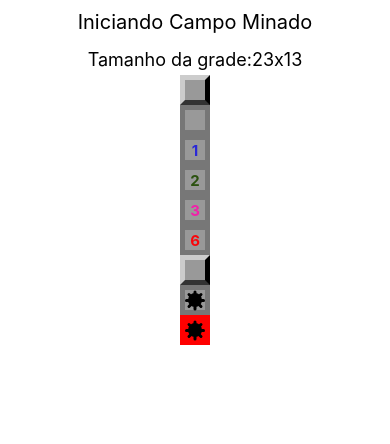
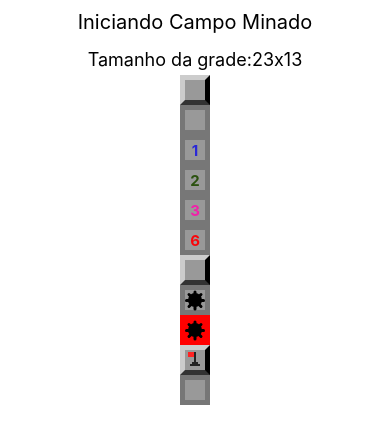
Before and after one commit to rafaelnmelo/minefield, a React Native app: screen / in a window 390 px wide. Shown: the top 444 px of the page. Built offline with nearby package versions, Linux system fonts and the light colour scheme.

Commit message:
Componente flag e integrando ao app

```diff
--- a/App.js
+++ b/App.js
@@ -23,6 +23,8 @@
         <Field mined />
         <Field mined opened />
         <Field mined opened exploded/>
+        <Field flagged/>
+        <Field flagged opened />
       </SafeAreaView>
     )
   }
--- a/src/components/Field.js
+++ b/src/components/Field.js
@@ -2,14 +2,16 @@
 import { SafeAreaView, StyleSheet, Text } from "react-native"
 import params from "../params"
 import Mine from "./Mine"
+import Flag from "./Flag"
 
 export default props => {
-    const { mined, opened, nearMines, exploded } = props
+    const { mined, opened, nearMines, exploded, flagged } = props
 
     const styleField = [styles.field]
     if (opened) styleField.push(styles.opened)
     if (exploded) styleField.push(styles.exploded)
-    if (styleField.length === 1) styleField.push(styles.regular)
+    if (flagged) styleField.push(styles.flagged)
+    if (!opened && !exploded) styleField.push(styles.regular)
 
     let color = null
     if (nearMines > 0) {
@@ -26,6 +28,7 @@
                     {nearMines}
                 </Text> : false}
             {mined && opened ? <Mine /> : false}
+            {flagged && !opened ? <Flag /> : false}
         </SafeAreaView>
     )
 }
@@ -56,5 +59,8 @@
     exploded: {
         backgroundColor: 'red',
         borderColor: 'red'
+    },
+    flagged: {
+
     }
 })
--- /dev/null
+++ b/src/components/Flag.js
@@ -0,0 +1,49 @@
+import React from "react"
+import { SafeAreaView, StyleSheet } from "react-native"
+
+export default props => {
+    return (
+        <SafeAreaView style={styles.container} >
+            <SafeAreaView style={styles.flagPole} />
+            <SafeAreaView style={styles.flag} />
+            <SafeAreaView style={styles.base1} />
+            <SafeAreaView style={styles.base2} />
+        </SafeAreaView>
+    )
+}
+
+const styles = StyleSheet.create({
+    container: {
+        marginTop: 2
+    },
+    flagPole: {
+        position: 'absolute',
+        height: 14,
+        width: 2,
+        marginLeft: 9,
+        backgroundColor: '#222'
+    },
+    flag: {
+        position: 'absolute',
+        height: 5,
+        width: 6,
+        marginLeft: 3,
+        backgroundColor: '#F22'
+    },
+    base1: {
+        position: 'absolute',
+        height: 2,
+        width: 6,
+        marginLeft: 7,
+        backgroundColor: '#222',
+        marginTop: 10,
+    },
+    base2: {
+        position: 'absolute',
+        height: 2,
+        width: 10,
+        marginLeft: 5,
+        backgroundColor: '#222',
+        marginTop: 12
+    }
+})
```
